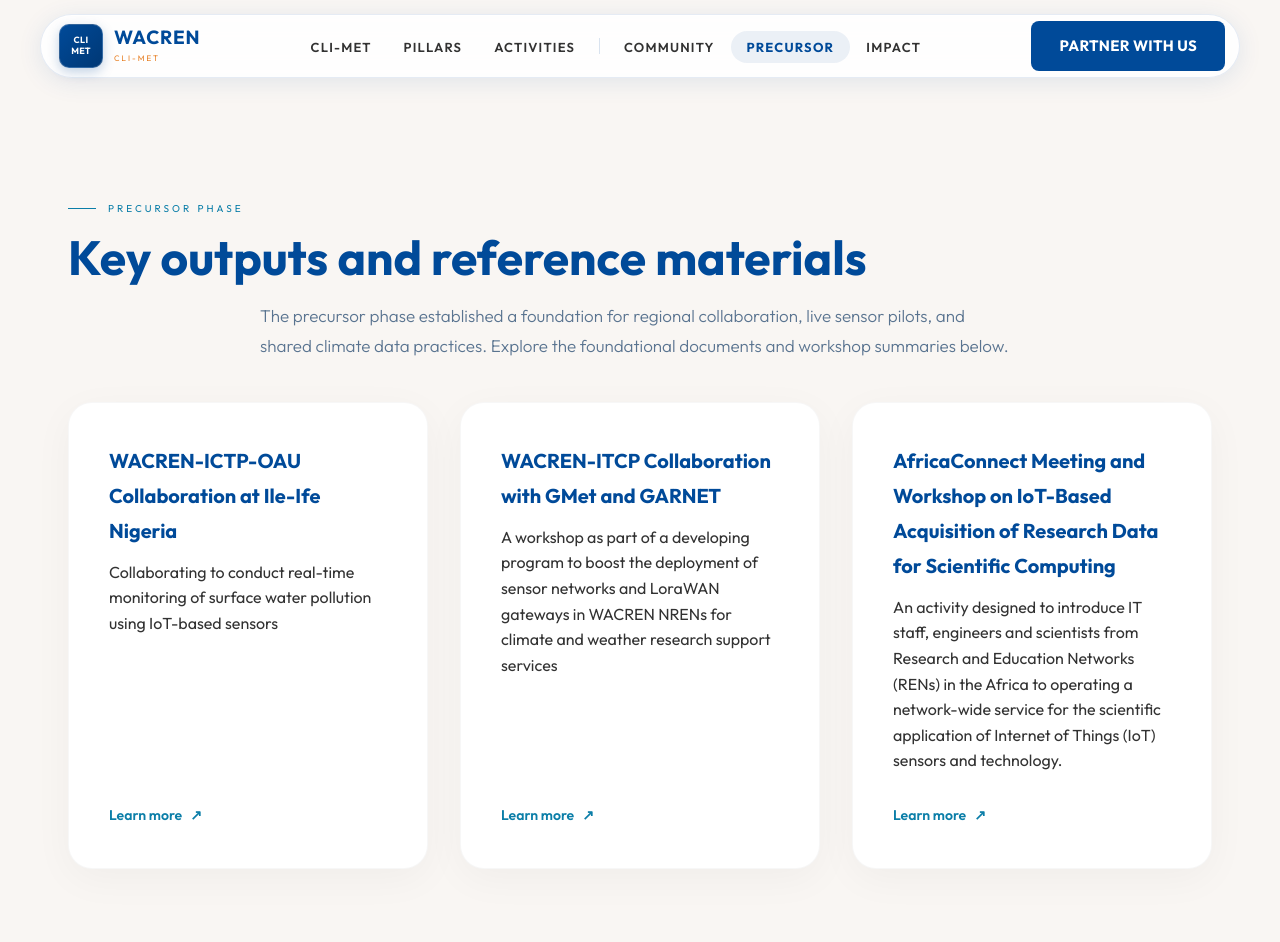
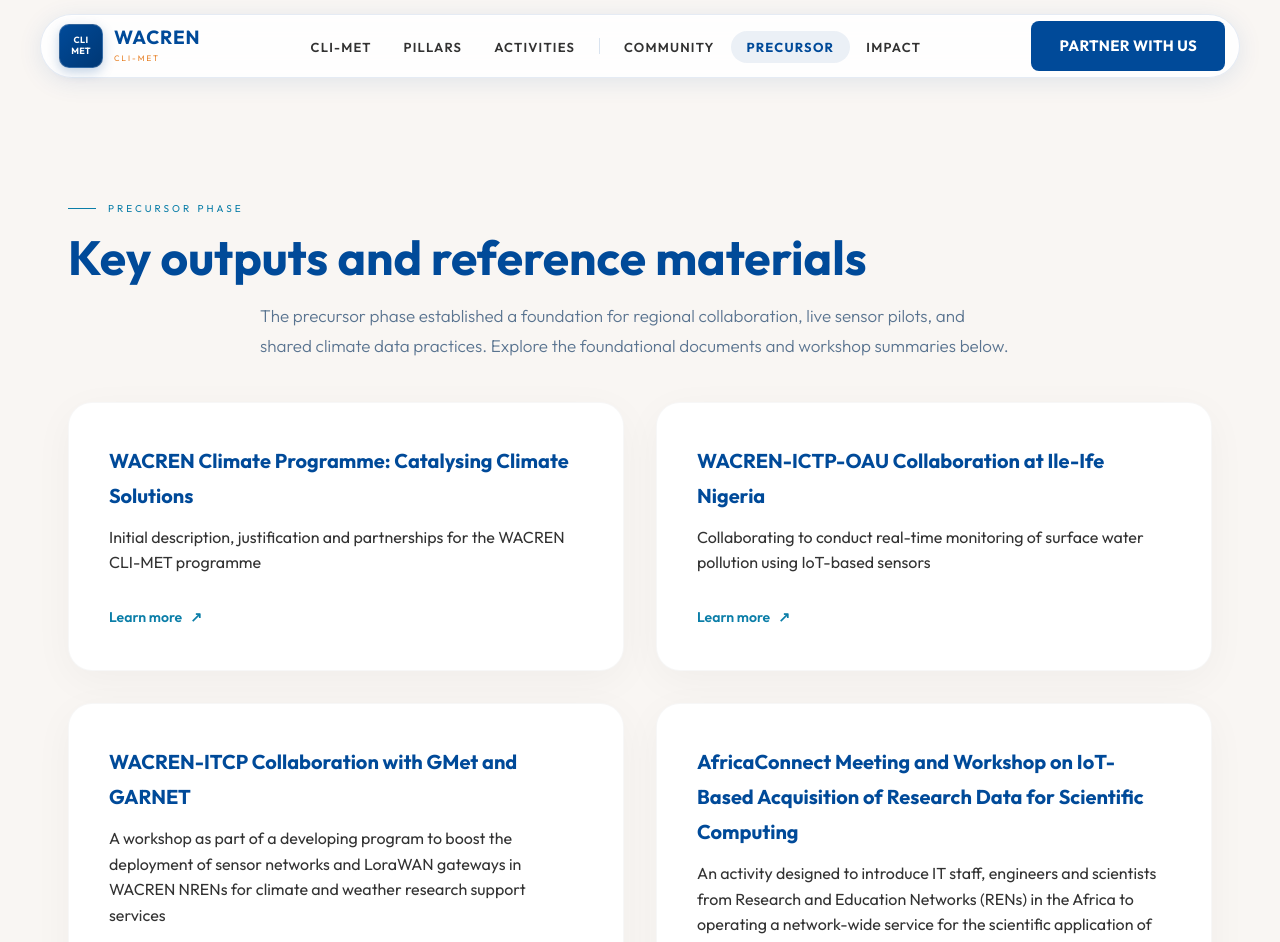
Before and after one commit to steadygroupinc/wacren-cli-met, a Next.js app: page /precursor in a window 1280 px wide. Shown: the top 942 px of the page. Built offline with nearby package versions, Linux system fonts and the light colour scheme.

Commit message:
Layout: Force precursor cards into two columns

```diff
--- a/app/precursor/page.tsx
+++ b/app/precursor/page.tsx
@@ -51,6 +51,11 @@
 
   const precursorLinks = [
     {
+      title: "WACREN Climate Programme: Catalysing Climate Solutions",
+      description: "Initial description, justification and partnerships for the WACREN CLI-MET programme",
+      url: "https://wacren.net/en/newsletter/wacren-climate-programme-catalysing-climate-solutions/",
+    },
+    {
       title: "WACREN-ICTP-OAU Collaboration at Ile-Ife Nigeria",
       description: "Collaborating to conduct real-time monitoring of surface water pollution using IoT-based sensors",
       url: "https://indico.wacren.net/event/207/contributions/1729/subcontributions/38/attachments/686/977/REGIONAL%20ACTIVITIES%20OF%20THE%20WACREN-ICTP%20PROGRAMME%20.pdf",
@@ -80,7 +85,7 @@
             <p className="section-lead" style={{ maxWidth: "760px", margin: "0 auto 40px" }}>
               The precursor phase established a foundation for regional collaboration, live sensor pilots, and shared climate data practices. Explore the foundational documents and workshop summaries below.
             </p>
-            <div className="precursor-grid" style={{ display: "grid", gridTemplateColumns: "repeat(auto-fit, minmax(280px, 1fr))", gap: "32px" }}>
+            <div className="precursor-grid" style={{ display: "grid", gridTemplateColumns: "repeat(2, minmax(280px, 1fr))", gap: "32px" }}>
               {precursorLinks.map((item, idx) => (
                 <a
                   key={idx}
```
